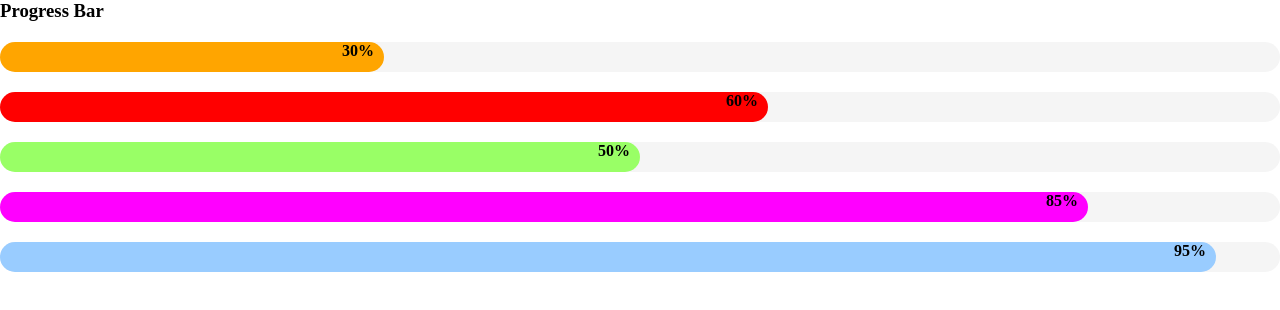
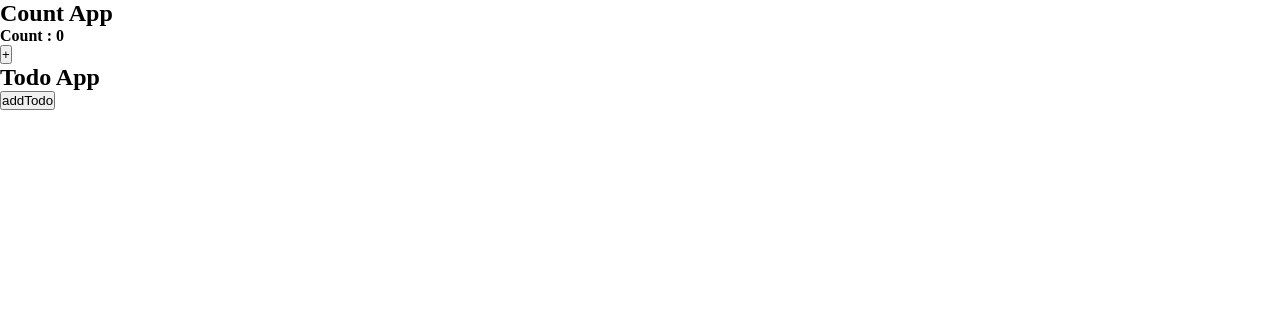
Before and after one commit to jayprakashlohar/react-livecoding-questions, a React (Vite) app: page / in a window 1280 px wide. Shown: the top 310 px of the page. Built offline with nearby package versions, Linux system fonts and the light colour scheme.

Commit message:
Added day-9 useCallback hook

```diff
--- /dev/null
+++ b/src/components/Hooks/UseCallBack/TodoApp.jsx
@@ -0,0 +1,25 @@
+import { memo } from "react";
+import propTypes from "prop-types";
+
+const TodoApp = ({ todos, addTodo }) => {
+  console.log("child running");
+  return (
+    <>
+      <div>
+        <h2>Todo App</h2>
+        {todos?.map((item, index) => (
+          <div key={index}>{item}</div>
+        ))}
+
+        <button onClick={addTodo}>addTodo</button>
+      </div>
+    </>
+  );
+};
+
+TodoApp.propTypes = {
+  todos: propTypes.string,
+  addTodo: propTypes.func,
+};
+
+export default memo(TodoApp);
--- /dev/null
+++ b/src/components/Hooks/UseCallBack/UseCallBackHook.jsx
@@ -0,0 +1,26 @@
+import { useCallback, useState } from "react";
+import TodoApp from "./TodoApp";
+
+const UseCallBackHook = () => {
+  const [count, setCount] = useState(0);
+  const [todos, setTodos] = useState([]);
+
+  const addTodo = useCallback(() => {
+    setTodos((todo) => [...todo]);
+  }, [todos]);
+
+  return (
+    <>
+      <div>
+        <div>
+          <h2>Count App</h2>
+          <h4>Count : {count}</h4>
+          <button onClick={() => setCount(count + 1)}>+</button>
+        </div>
+        <TodoApp todos={todos} addTodo={addTodo} />
+      </div>
+    </>
+  );
+};
+
+export default UseCallBackHook;
--- a/src/pages/Home.jsx
+++ b/src/pages/Home.jsx
@@ -6,12 +6,12 @@
 // import ChangeColor from "../components/ChangeColor/ChangeColor";
 // import Calculator from "../components/Calculator/Calculator";
 // import Carosel from "../components/Slider/Carousel";
-// import RefHook from "../components/Hooks/RefHook";
+// import RefHook from "../components/Hooks/UseRef/RefHook";
 // import MySwitch from "../components/ToggleSwitch/MySwitch";
 // import ThrottledComponent from "../components/CustomHook/ThrottledComponent";
 // import MyRating from "../components/StarRating/MyRating";
-import MyProgress from "../components/ProgressBar/MyProgress";
-
+// import MyProgress from "../components/ProgressBar/MyProgress";
+import UseCallBackHook from "../components/Hooks/UseCallBack/UseCallBackHook";
 
 const Home = () => {
   return (
@@ -29,7 +29,8 @@ const Home = () => {
         {/* <MySwitch/> */}
         {/* <ThrottledComponent/> */}
         {/* <MyRating/> */}
-        <MyProgress/>
+        {/* <MyProgress/> */}
+        <UseCallBackHook />
       </div>
     </>
   );
```
Also changed, not shown: src/components/Hooks/UseRef/RefHook.jsx (line endings or trailing spaces).
